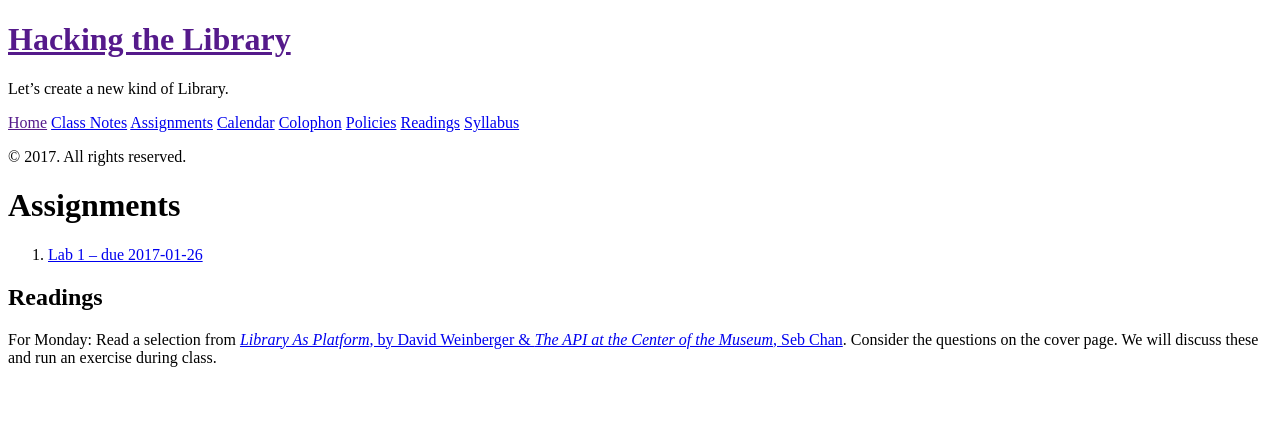
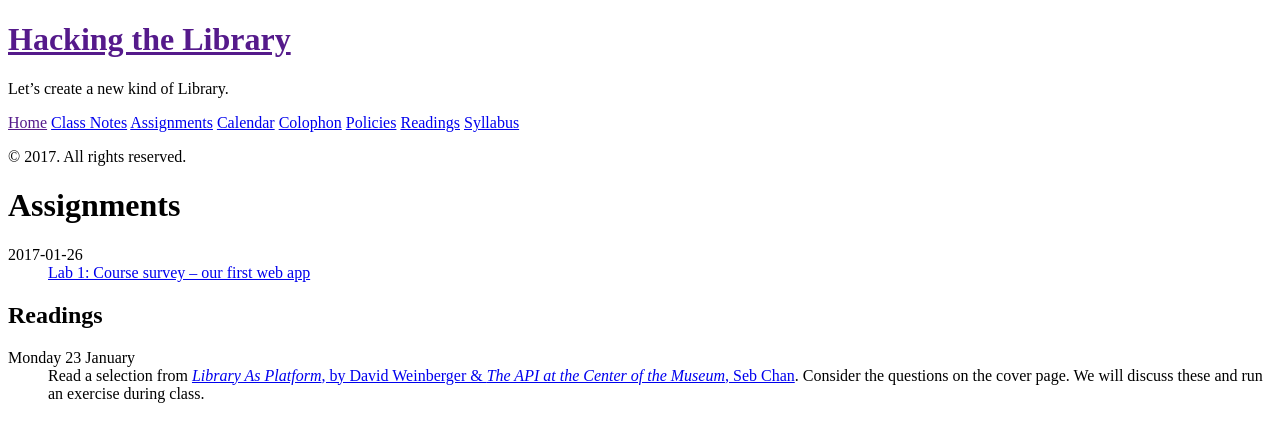
Before and after one commit to osteele/hackingthelibrary.org, a Jekyll site: the page built from _pages/assignments.md, in a window 1280 px wide. Shown: the top 442 px of the page. Built offline with Jekyll 4.4.1, drawn with Linux system fonts in a browser that asks for light colours.

Commit message:
use definition list for assignments

```diff
--- a/_assignments/lab-1.md
+++ b/_assignments/lab-1.md
@@ -1,6 +1,7 @@
 ---
 title: Lab 1
-date: 2017-01-18
+description: Course survey – our first web app
+date: 2017-01-22
 due: 2017-01-26
 ---
 
--- a/_pages/assignments.md
+++ b/_pages/assignments.md
@@ -3,13 +3,12 @@ layout: page
 title: Assignments
 ---
 
-<ol>
-  {% for assignment in site.assignments %}
-    <li><a href="{{assignment.url}}">{{ assignment.title }} – due {{ assignment.due }}</a></li>
-  {% endfor %}
-</ol>
+{% for assignment in site.assignments %}
+{{assignment.due}}
+: [{{assignment.title}}: {{assignment.description}}]({{assignment.url}})
+{% endfor %}
 
 ## Readings
 
-For Monday:
-Read a selection from {{site.data.readings.platform.reading}}{{site.data.readings.platform.assignment}}
+Monday 23 January
+: Read a selection from {{site.data.readings.platform.reading}}{{site.data.readings.platform.assignment}}
```
Also changed, not shown: other parts of _assignments/lab-1.md (+2 -2 lines).
